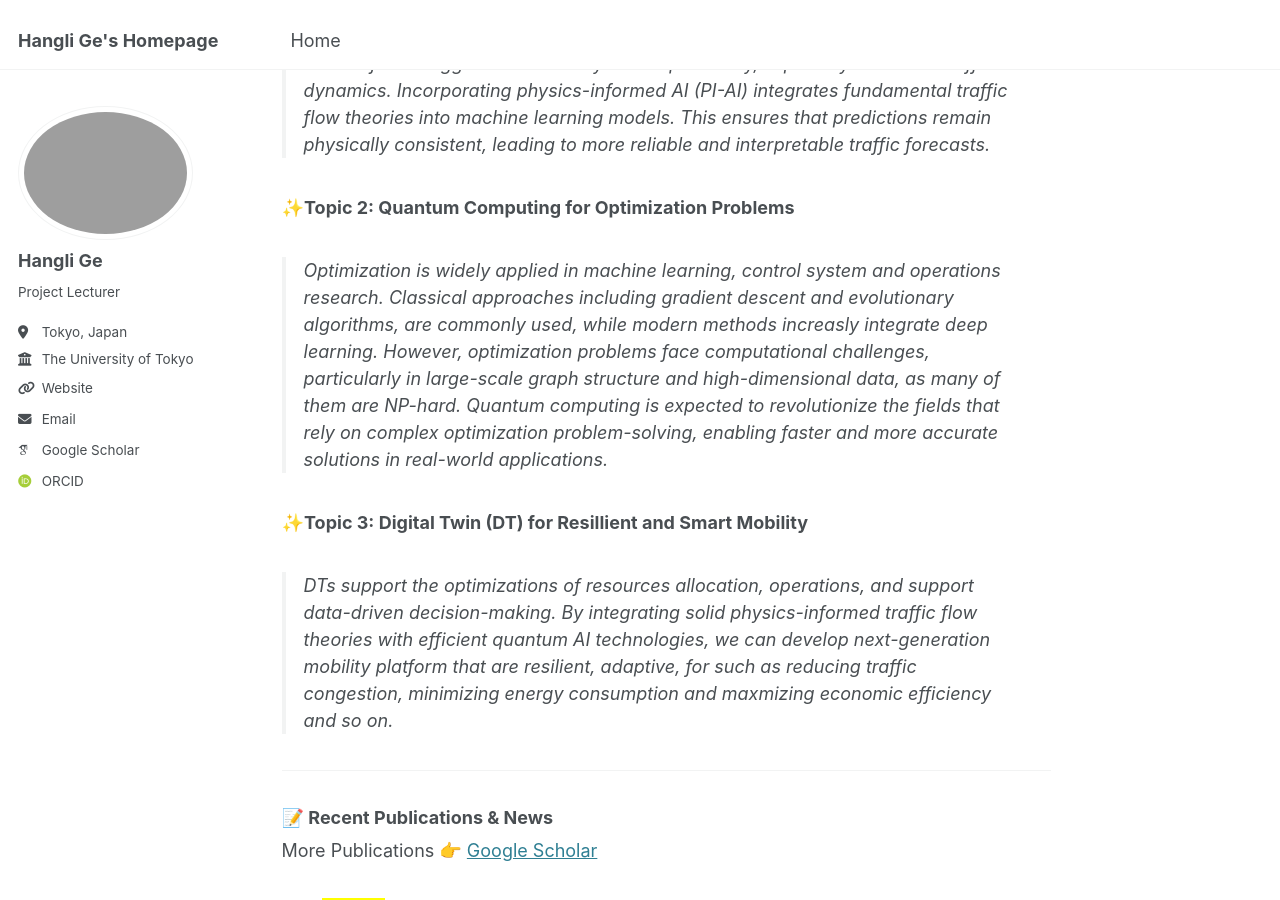
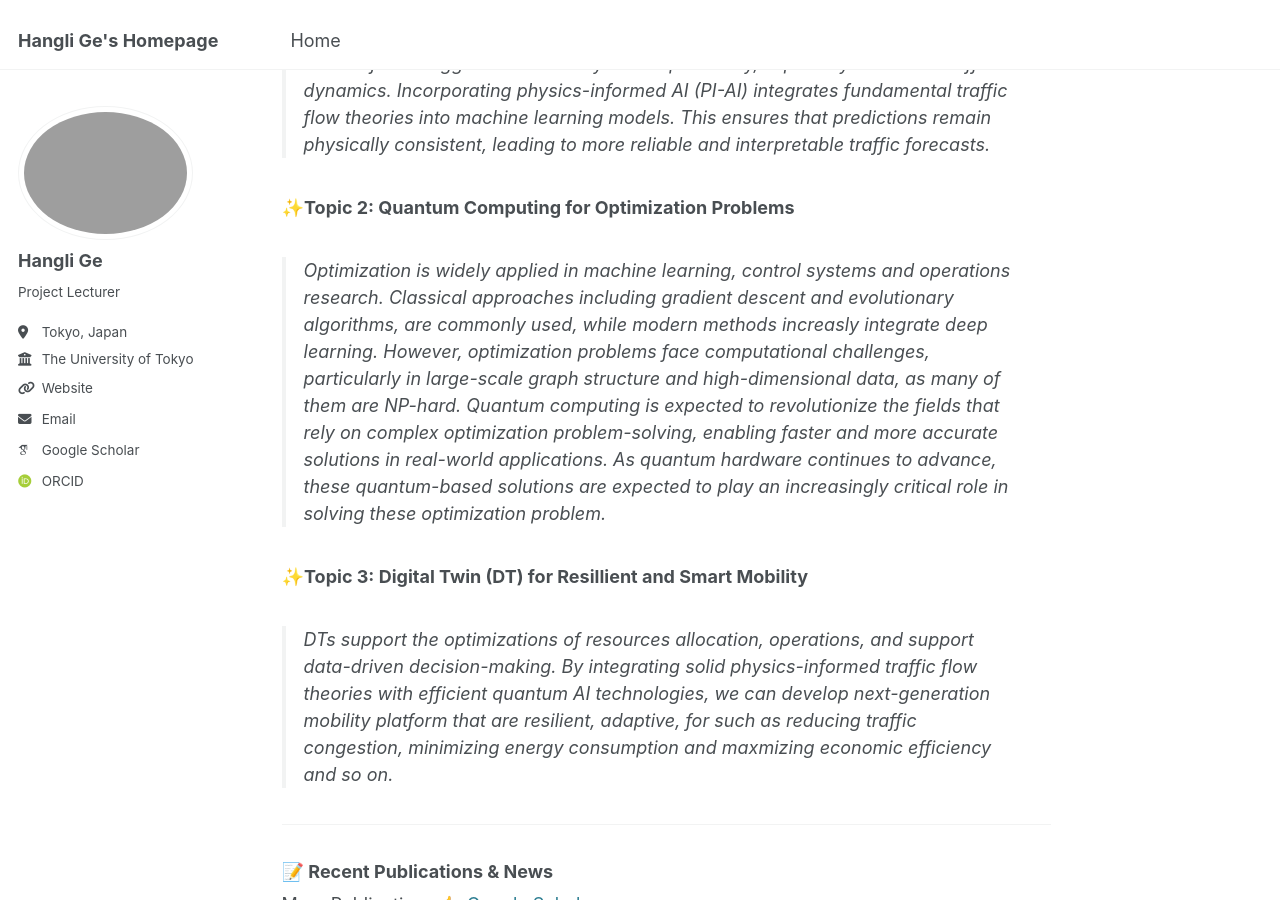
Before and after one commit to christie888/christie888.github.io, a Jekyll site: the page built from _pages/about.md, in a window 1280 px wide and 900 px high, scrolled down 612 px. Built offline with Jekyll 4.4.1, drawn with Linux system fonts in a browser that asks for light colours; some web fonts are replaced.

Commit message:
Update about.md

```diff
--- a/_pages/about.md
+++ b/_pages/about.md
@@ -20,7 +20,8 @@ My name is  Hangli Ge (葛杭丽 | 葛杭麗). I am currently a Project Lecturer
 > Traditional AI models for traffic prediction rely on purely data-driven approaches, which often struggle with accuracy or interpretability, especially in unseen traffic dynamics. Incorporating physics-informed AI (PI-AI) integrates fundamental traffic flow theories into machine learning models. This ensures that predictions remain physically consistent, leading to more reliable and interpretable traffic forecasts.
 
  **✨Topic 2: Quantum Computing for Optimization Problems**
-> Optimization is widely applied in machine learning, control system and operations research. Classical approaches including gradient descent and evolutionary algorithms, are commonly used, while modern methods increasly integrate deep learning. However, optimization problems face computational challenges, particularly in large-scale graph structure and high-dimensional data, as many of them are NP-hard. Quantum computing is expected to revolutionize the fields that rely on complex optimization problem-solving, enabling faster and more accurate solutions in real-world applications.
+> Optimization is widely applied in machine learning, control systems and operations research. Classical approaches including gradient descent and evolutionary algorithms, are commonly used, while modern methods increasly integrate deep learning. However, optimization problems face computational challenges, particularly in large-scale graph structure and high-dimensional data, as many of them are NP-hard. Quantum computing is expected to revolutionize the fields that rely on complex optimization problem-solving, enabling faster and more accurate solutions in real-world applications.
+As quantum hardware continues to advance, these quantum-based solutions are expected to play an increasingly critical role in solving these optimization problem.
 
 **✨Topic 3: Digital Twin (DT) for Resillient and Smart Mobility**
 > DTs support the optimizations of resources allocation, operations, and support data-driven decision-making. By integrating solid physics-informed traffic flow theories with efficient quantum AI technologies, we can develop next-generation mobility platform that are resilient, adaptive, for such as reducing traffic congestion, minimizing energy consumption and maxmizing economic efficiency and so on.
```
